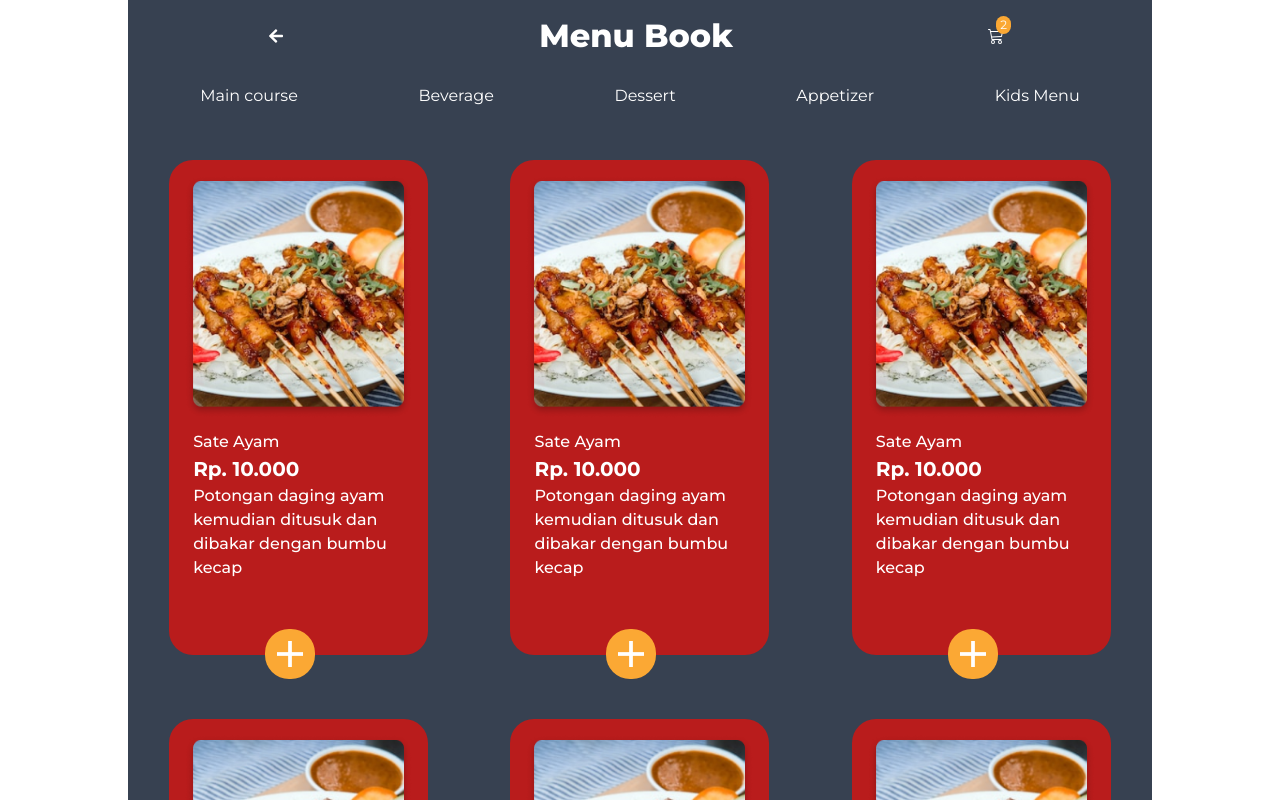
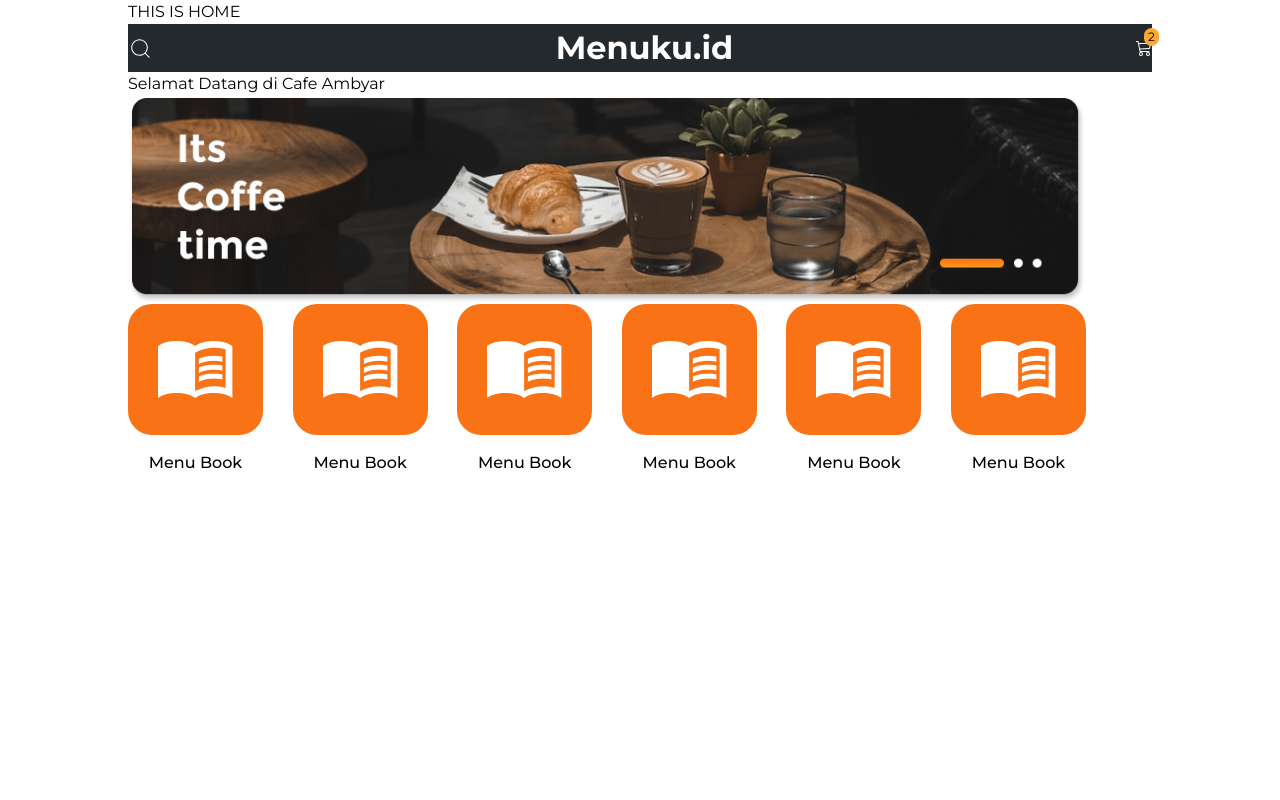
Before and after one commit to RikyAdiPutra/my-project, a Next.js app: page / in a window 1280 px wide. Shown: the top 800 px of the page. Built offline with nearby package versions, Linux system fonts and the light colour scheme.

Commit message:
create page menuku.id

```diff
--- a/app/layout.js
+++ b/app/layout.js
@@ -1,5 +1,7 @@
 import { Montserrat } from "next/font/google";
 import "./globals.css";
+import Navbar from "@/components/Navbar";
+import Footer from "@/components/Footer";
 
 const montserrat = Montserrat({ subsets: ["latin"] });
 
@@ -11,7 +13,11 @@ export const metadata = {
 export default function RootLayout({ children }) {
   return (
     <html lang="en">
-      <body className={montserrat.className}>{children}</body>
+      <body className={montserrat.className}>
+        {/* <Navbar /> */}
+        {children}
+        {/* <Footer /> */}
+      </body>
     </html>
   );
 }
--- /dev/null
+++ b/app/menubook/page.js
@@ -0,0 +1,19 @@
+import React from "react"
+import CartFood from "@/components/Cartfood"
+
+export default function MenuBook() {
+    return (
+        <>
+            <div className="container wrapper bg-black-c">
+                <div className="flex flex-wrap justify-around">
+                    <CartFood />
+                    <CartFood />
+                    <CartFood />
+                    <CartFood />
+                    <CartFood />
+                    <CartFood />
+                </div>
+            </div>
+        </>
+    )
+}
--- a/app/page.js
+++ b/app/page.js
@@ -2,20 +2,12 @@ import Image from "next/image";
 import Navbar from "@/components/Navbar";
 import CartFood from "@/components/Cartfood";
 import Footer from "@/components/Footer";
+import Main from "@/components/Main";
 
 export default function Home() {
     return (
-        <main className="container wrapper bg-gray-700">
-            <Navbar />
-            <div className="flex flex-wrap justify-around">
-                <CartFood />
-                <CartFood />
-                <CartFood />
-                <CartFood />
-                <CartFood />
-                <CartFood />
-            </div>
-            <Footer />
+        <main className="container wrapper">
+            <Main />
         </main>
     );
 }
--- a/components/Cartfood.jsx
+++ b/components/Cartfood.jsx
@@ -11,7 +11,7 @@ export default function CartFood() {
                 <h2 className="font-bold text-[20px] text-white">Rp. 10.000</h2>
                 <p className="font-medium text-[16px] text-white">Potongan daging ayam kemudian ditusuk dan dibakar dengan bumbu kecap</p>
             </div>
-            <div className="absolute -bottom-6 left-24">
+            <div className="absolute -bottom-6 left-[110px]">
                 <CartDec />
             </div>
         </div>
--- a/components/Footer.jsx
+++ b/components/Footer.jsx
@@ -3,7 +3,7 @@ import Cart from "./Cart"
 
 export default function Footer() {
     return (
-        <div className="flex items-center justify-around py-4">
+        <div className="container wrapper flex items-center justify-around py-4 bg-black-c">
             <div>
                 <Cart />
             </div>
--- /dev/null
+++ b/components/ItemList.jsx
@@ -0,0 +1,13 @@
+import React from "react"
+import Image from "next/image"
+
+export default function ItemList() {
+    return (
+        <div className="w-[135px] h-[131px]">
+            <div className="bg-orange-500 w-[135px] h-[131px] rounded-3xl flex justify-center items-center mb-4">
+                <Image src="/images/list-one.png" width={75} height={75} alt="" />
+            </div>
+            <p className="font-medium text-[16px] text-center">Menu Book</p>
+        </div>
+    )
+}
--- /dev/null
+++ b/components/Main.jsx
@@ -0,0 +1,13 @@
+import React from "react"
+import NavbarMain from "@/components/NavbarMain"
+import Mainbanner from "./Mainbanner"
+
+export default function Main() {
+    return (
+        <div>
+            THIS IS HOME
+            <NavbarMain />
+            <Mainbanner />
+        </div>
+    )
+}
--- /dev/null
+++ b/components/Mainbanner.jsx
@@ -0,0 +1,22 @@
+import React from "react"
+import Image from "next/image"
+import ItemList from "./ItemList"
+
+export default function Mainbanner() {
+    return (
+        <div>
+            <h2>Selamat Datang di <span>Cafe Ambyar</span></h2>
+            <div>
+                <Image src="/images/item-theree.png" width={958} height={199} alt="" />
+            </div>
+            <div className="flex justify-between w-[958px]">
+                <ItemList />
+                <ItemList />
+                <ItemList />
+                <ItemList />
+                <ItemList />
+                <ItemList />
+            </div>
+        </div>
+    )
+}
--- a/components/Navbar.jsx
+++ b/components/Navbar.jsx
@@ -6,7 +6,7 @@ import Link from "next/link"
 
 export default function Navbar() {
     return (
-        <div className="py-3 px-3 text-white">
+        <div className="container wrapper py-3 px-3 text-white bg-black-c">
             <div className="top  flex justify-around items-center">
                 <Link href="#"><FaArrowLeft className="text-white" /></Link>
                 <h1 className="text-white font-montserrat font-extrabold text-[32px]">Menu Book</h1>
--- /dev/null
+++ b/components/NavbarMain.jsx
@@ -0,0 +1,14 @@
+import React from "react"
+import { CiSearch } from "react-icons/ci";
+import Cart from "./Cart";
+
+
+export default function NavbarMain() {
+    return (
+        <div className="flex justify-between items-center bg-black-c ">
+            <CiSearch className="text-white text-[25px]" />
+            <h3 className="font-bold text-[32px] text-white">Menuku.id</h3>
+            <Cart />
+        </div>
+    )
+}
--- a/tailwind.config.js
+++ b/tailwind.config.js
@@ -13,7 +13,7 @@ module.exports = {
           "conic-gradient(from 180deg at 50% 50%, var(--tw-gradient-stops))",
       },
       colors: {
-        "black-c": "#191919",
+        "black-c": "#24292D",
         "orange-c": "#FBA834",
       },
       fontFamily: {
```
Also changed, not shown: public/images/item-theree.png (added), public/images/list-one.png (added).
